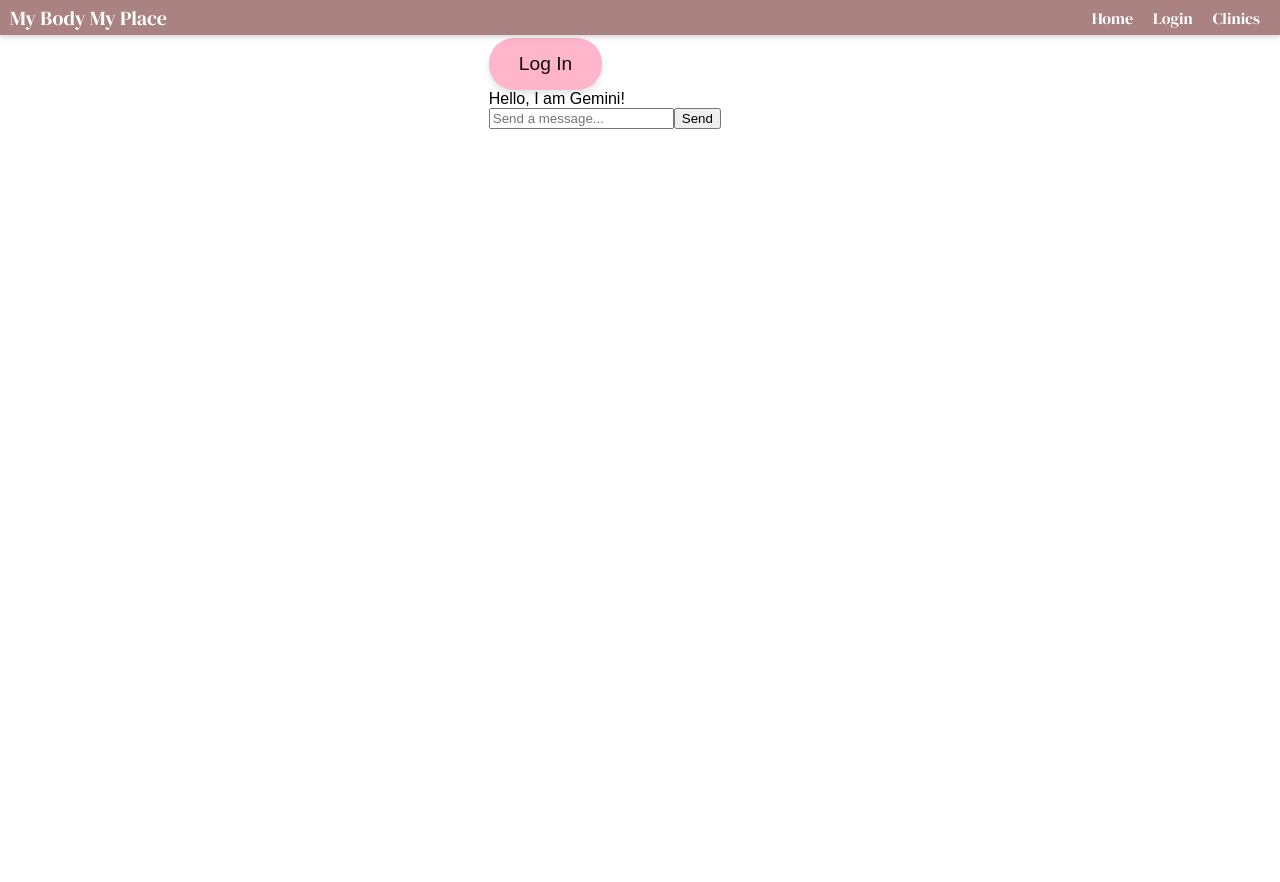
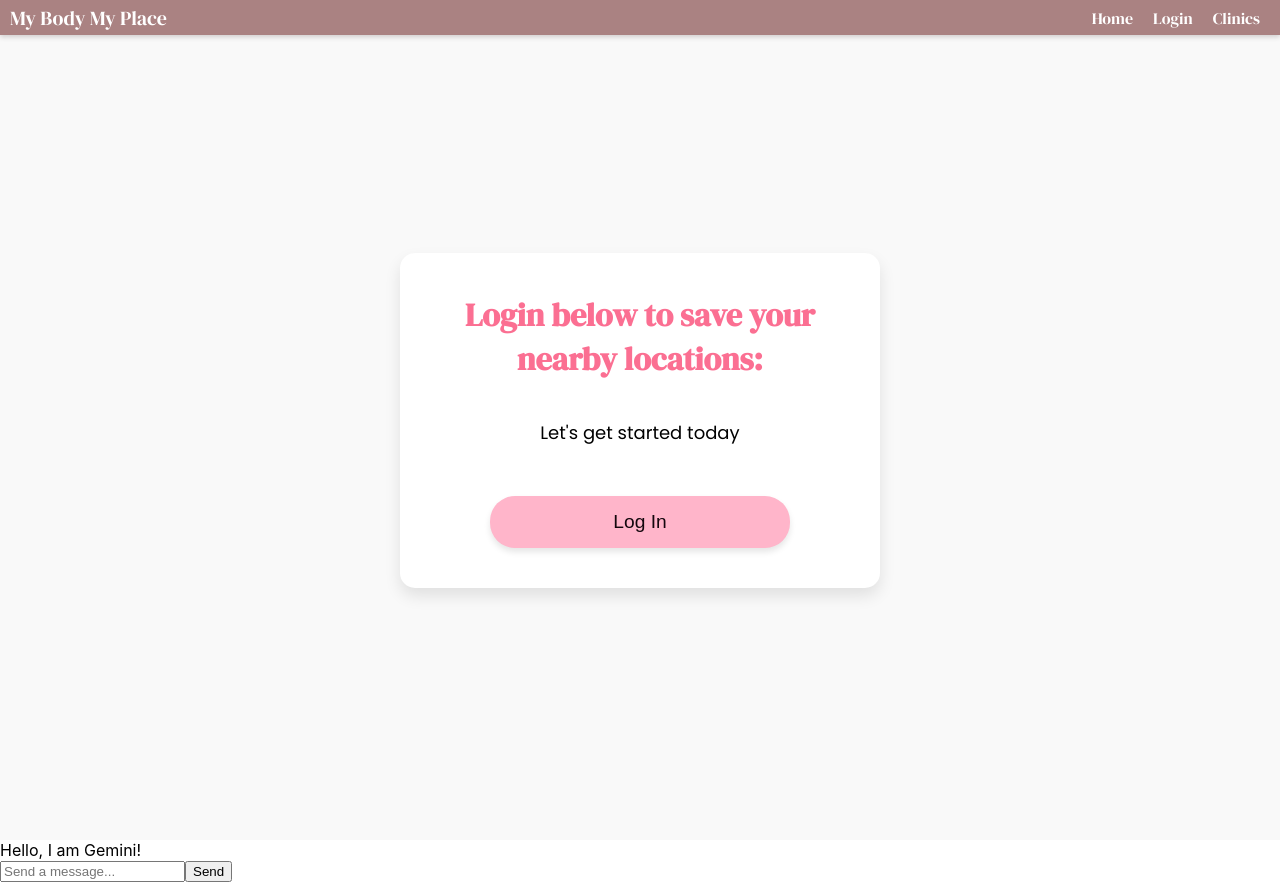
Before and after one commit to kaylainoa/Swamphacks, a React (Create React App) app: page /login in a window 1280 px wide. Before the commit the page ends 800 px from the top, so only its background shows below. Built offline with nearby package versions, Linux system fonts and the light colour scheme.

Commit message:
frontend changes on login page

```diff
--- a/src/LoginButton.css
+++ b/src/LoginButton.css
@@ -1,15 +1,48 @@
-/* Center the button horizontally at the top of the page */
-body {
+/* Style for the Login Page container */
+.login-page {
   display: flex;
-    justify-content: center;
-    align-items: flex-start;
-    height: 100vh;
-    margin: 0;
-    background-color: #ffffff;
-    font-family: Arial, sans-serif;
+  justify-content: center; /* Center content horizontally */
+  align-items: center; /* Center content vertically */
+  height: 100vh; /* Full viewport height */
+  background-color: #f9f9f9; /* Light background for the page */
+  padding: 20px;
 }
 
-  /* Style the button */
+/* Centered box containing the content */
+.login-box {
+  background-color: #fff; /* White background for the box */
+  border-radius: 15px; /* Rounded corners */
+  padding: 40px;
+  box-shadow: 0 8px 16px rgba(0, 0, 0, 0.1); /* Soft shadow for depth */
+  max-width: 400px; /* Max width of the box */
+  width: 100%; /* Make box responsive */
+  text-align: center; /* Center the content inside */
+  display: flex;
+  flex-direction: column;
+  justify-content: center;
+  align-items: center; /* Ensures everything is centered */
+}
+
+/* Style for the clinic title */
+.login-prompt {
+  font-family: DM Serif Display;
+  font-size: 32px; /* Large size for the title */
+  color: #fb6f92; /* Soft pinkish color */
+  margin-bottom: 20px; /* Space between title and button */
+  font-weight: bold; /* Make title bold */
+  text-align: center; /* Ensures the title is centered */
+}
+
+/* Style for the paragraph with the starting message */
+p {
+  font-family: 'Poppins', sans-serif;
+  font-size: 18px; /* Adjust the font size of the message */
+  color: #000000; /* Dark color for the text */
+  margin-bottom: 30px; /* Space between message and button */
+  text-align: center; /* Center the message text */
+}
+
+/* Style for the Login Button */
 .login-button {
   background-color: #ffb5ca;
   border: none;
@@ -20,27 +53,33 @@ body {
   border-radius: 25px;
   transition: background-color 0.3s ease;
   text-align: center;
-    display: flex;
-    justify-content: center;
-    align-items: center;
+  display: inline-block;
   box-shadow: 0 4px 6px rgba(0, 0, 0, 0.1);
   margin-top: 20px;
-
+  width: 100%; /* Make button take full width of the box */
+  max-width: 300px; /* Max width to keep it manageable */
 }
 
-  /* Hover effect */
+/* Hover effect for the login button */
 .login-button:hover {
   background-color: #f58ba9;
 }
 
+/* Optional: Responsive styling for smaller screens */
+@media (max-width: 768px) {
+  .login-prompt {
+    font-size: 20px; /* Adjust title size on smaller screens */
+  }
 
+  .login-box {
+    padding: 30px; /* Reduce padding on smaller screens */
+  }
 
-  .clinic_title{
-    margin-top: 50px;
+  p {
+    font-size: 18px; /* Adjust the font size of the paragraph */
+  }
 
-    font-family: DM Serif Display;
-    font-weight: bold;
-    color: #fb6389;
-    text-align: left;
-    font-size: calc(20px + 2vmin);
+  .login-button {
+    width: 100%; /* Ensure button takes full width on smaller screens */
   }
+}
--- a/src/LoginPage.js
+++ b/src/LoginPage.js
@@ -1,14 +1,16 @@
 import React from 'react';
 import LoginButton from './Components/LoginButton';
-import ClinicFinder from './Components/ClinicFinder.js';
-import './LoginButton.css';
+import './LoginButton.css';  // Import the CSS file
 
 const LoginPage = () => {
   return (
-    <div>
-      <div className="login_title">Login below to save your nearby locations:</div>
-
-      <LoginButton />
+    <div className="login-page">
+      <div className="login-box">
+        <div className="login-prompt">Login below to save your nearby locations:</div>
+        <p>Let's get started today</p>
+        {/* Button text changes via prop */}
+        <LoginButton text="Click here to login" />
+      </div>
     </div>
   );
 }
```
Lines whose indentation alone changed are shown as unchanged.
